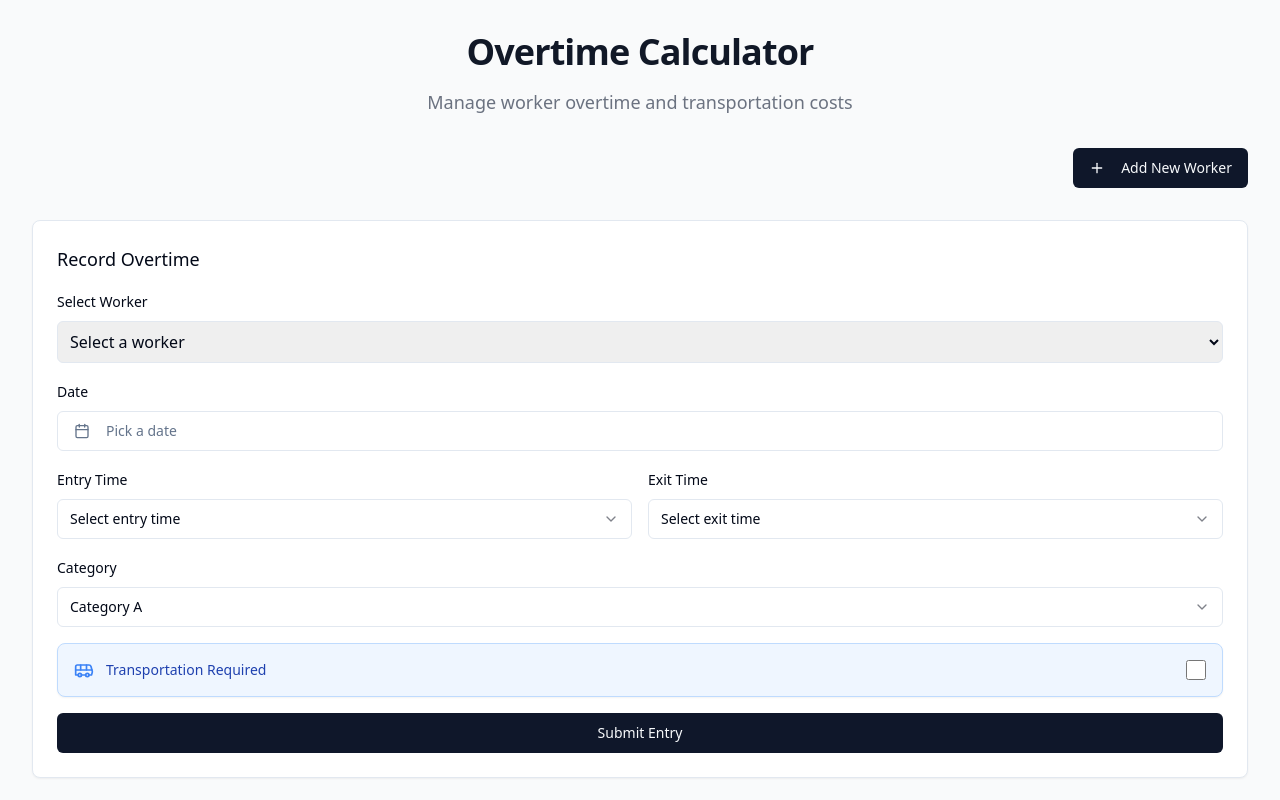
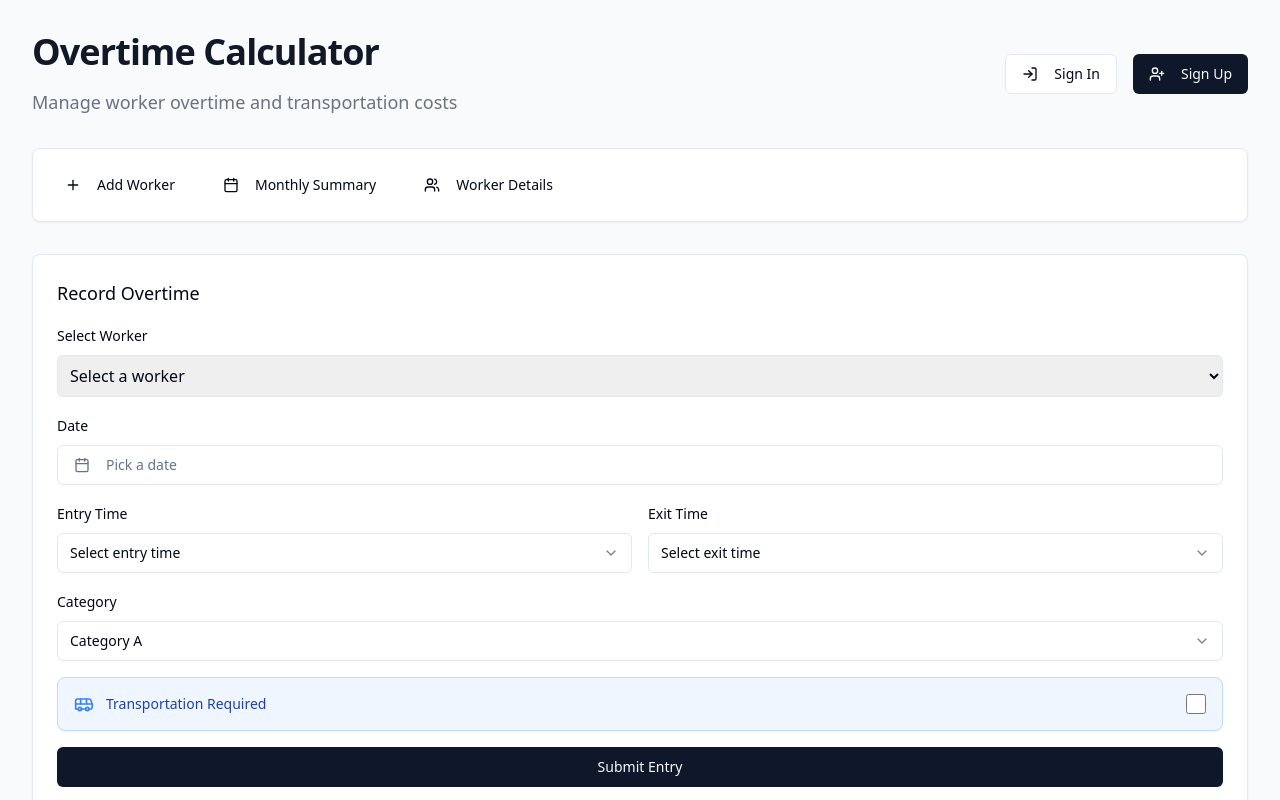
Before and after one commit to karhin20/otoworker-calculator, a React (Vite) app: page / in a window 1280 px wide. Shown: the top 800 px of the page. Built offline with nearby package versions, Linux system fonts and the light colour scheme.

Commit message:
Add navigation links
Add links to other pages in the application, including placeholder links for sign-up and sign-in.

```diff
--- a/src/App.tsx
+++ b/src/App.tsx
@@ -9,6 +9,8 @@ import Index from "./pages/Index";
 import AddWorker from "./pages/AddWorker";
 import MonthlySummary from "./pages/MonthlySummary";
 import WorkerDetails from "./pages/WorkerDetails";
+import SignIn from "./pages/SignIn";
+import SignUp from "./pages/SignUp";
 import NotFound from "./pages/NotFound";
 
 const queryClient = new QueryClient();
@@ -24,6 +26,8 @@ const App = () => {
               <Route path="/add-worker" element={<AddWorker />} />
               <Route path="/monthly-summary" element={<MonthlySummary />} />
               <Route path="/worker-details" element={<WorkerDetails />} />
+              <Route path="/signin" element={<SignIn />} />
+              <Route path="/signup" element={<SignUp />} />
               <Route path="*" element={<NotFound />} />
             </Routes>
             <Toaster />
--- a/src/pages/Index.tsx
+++ b/src/pages/Index.tsx
@@ -4,7 +4,7 @@ import { Worker, OvertimeEntry, WorkerSummary } from "@/types";
 import { OvertimeEntry as OvertimeEntryComponent } from "@/components/OvertimeEntry";
 import { Button } from "@/components/ui/button";
 import { Card } from "@/components/ui/card";
-import { Plus } from "lucide-react";
+import { Plus, Calendar, Users, LogIn, UserPlus } from "lucide-react";
 import { format } from "date-fns";
 
 const Index = () => {
@@ -81,7 +81,8 @@ const Index = () => {
   return (
     <div className="min-h-screen bg-gray-50 py-8 px-4 sm:px-6 lg:px-8">
       <div className="max-w-7xl mx-auto space-y-8">
-        <div className="text-center">
+        <div className="flex justify-between items-center">
+          <div>
             <h1 className="text-3xl font-bold tracking-tight text-gray-900 sm:text-4xl">
               Overtime Calculator
             </h1>
@@ -89,15 +90,43 @@ const Index = () => {
               Manage worker overtime and transportation costs
             </p>
           </div>
-
-        <div className="flex justify-end">
+          <div className="flex items-center space-x-4">
             <Button
-            onClick={() => navigate("/add-worker")}
-            className="animate-fadeIn"
+              variant="outline"
+              onClick={() => navigate("/signin")}
             >
-            <Plus className="mr-2 h-4 w-4" /> Add New Worker
+              <LogIn className="mr-2 h-4 w-4" /> Sign In
+            </Button>
+            <Button
+              onClick={() => navigate("/signup")}
+            >
+              <UserPlus className="mr-2 h-4 w-4" /> Sign Up
             </Button>
           </div>
+        </div>
+
+        <Card className="p-4 bg-white shadow-sm">
+          <nav className="flex space-x-4">
+            <Button
+              variant="ghost"
+              onClick={() => navigate("/add-worker")}
+            >
+              <Plus className="mr-2 h-4 w-4" /> Add Worker
+            </Button>
+            <Button
+              variant="ghost"
+              onClick={() => navigate("/monthly-summary")}
+            >
+              <Calendar className="mr-2 h-4 w-4" /> Monthly Summary
+            </Button>
+            <Button
+              variant="ghost"
+              onClick={() => navigate("/worker-details")}
+            >
+              <Users className="mr-2 h-4 w-4" /> Worker Details
+            </Button>
+          </nav>
+        </Card>
 
         <div className="grid grid-cols-1 gap-8">
           <OvertimeEntryComponent workers={workers} onSubmit={handleAddEntry} />
--- /dev/null
+++ b/src/pages/SignIn.tsx
@@ -0,0 +1,43 @@
+
+import { Button } from "@/components/ui/button";
+import { Card } from "@/components/ui/card";
+import { useNavigate } from "react-router-dom";
+
+const SignIn = () => {
+  const navigate = useNavigate();
+
+  return (
+    <div className="min-h-screen bg-gray-50 flex items-center justify-center py-12 px-4 sm:px-6 lg:px-8">
+      <Card className="w-full max-w-md space-y-8 p-8">
+        <div>
+          <h2 className="text-center text-3xl font-bold tracking-tight text-gray-900">
+            Sign in to your account
+          </h2>
+          <p className="mt-2 text-center text-sm text-gray-600">
+            Or{" "}
+            <Button
+              variant="link"
+              className="font-medium text-primary"
+              onClick={() => navigate("/signup")}
+            >
+              create a new account
+            </Button>
+          </p>
+        </div>
+        <div className="text-center">
+          <p className="text-sm text-gray-500">
+            Sign in functionality will be implemented soon
+          </p>
+        </div>
+        <Button
+          onClick={() => navigate("/")}
+          className="w-full"
+        >
+          Back to Dashboard
+        </Button>
+      </Card>
+    </div>
+  );
+};
+
+export default SignIn;
--- /dev/null
+++ b/src/pages/SignUp.tsx
@@ -0,0 +1,43 @@
+
+import { Button } from "@/components/ui/button";
+import { Card } from "@/components/ui/card";
+import { useNavigate } from "react-router-dom";
+
+const SignUp = () => {
+  const navigate = useNavigate();
+
+  return (
+    <div className="min-h-screen bg-gray-50 flex items-center justify-center py-12 px-4 sm:px-6 lg:px-8">
+      <Card className="w-full max-w-md space-y-8 p-8">
+        <div>
+          <h2 className="text-center text-3xl font-bold tracking-tight text-gray-900">
+            Create your account
+          </h2>
+          <p className="mt-2 text-center text-sm text-gray-600">
+            Or{" "}
+            <Button
+              variant="link"
+              className="font-medium text-primary"
+              onClick={() => navigate("/signin")}
+            >
+              sign in to your account
+            </Button>
+          </p>
+        </div>
+        <div className="text-center">
+          <p className="text-sm text-gray-500">
+            Sign up functionality will be implemented soon
+          </p>
+        </div>
+        <Button
+          onClick={() => navigate("/")}
+          className="w-full"
+        >
+          Back to Dashboard
+        </Button>
+      </Card>
+    </div>
+  );
+};
+
+export default SignUp;
```
Lines whose indentation alone changed are shown as unchanged.
